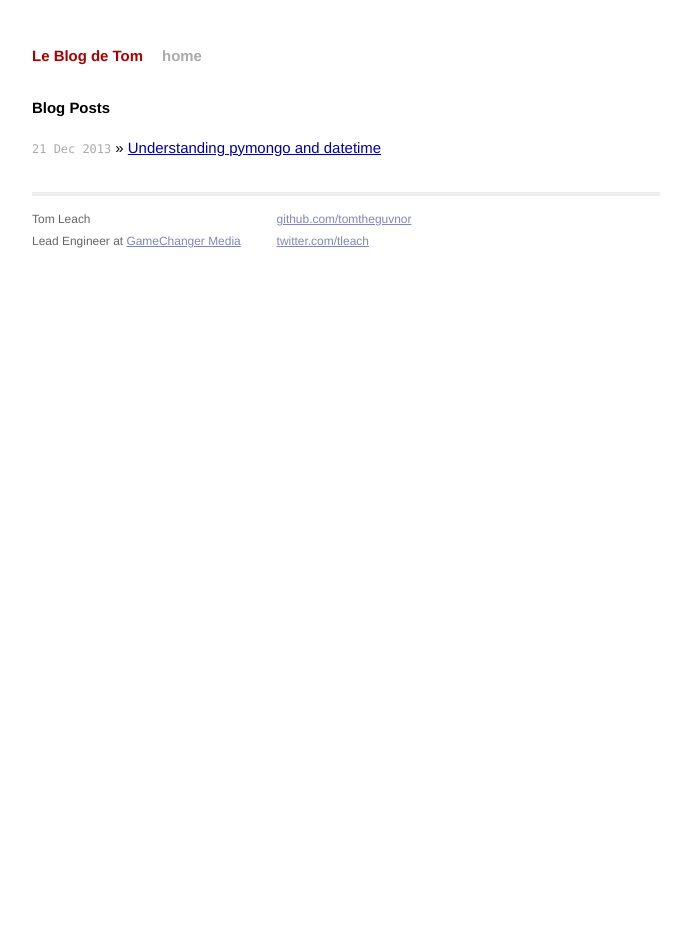
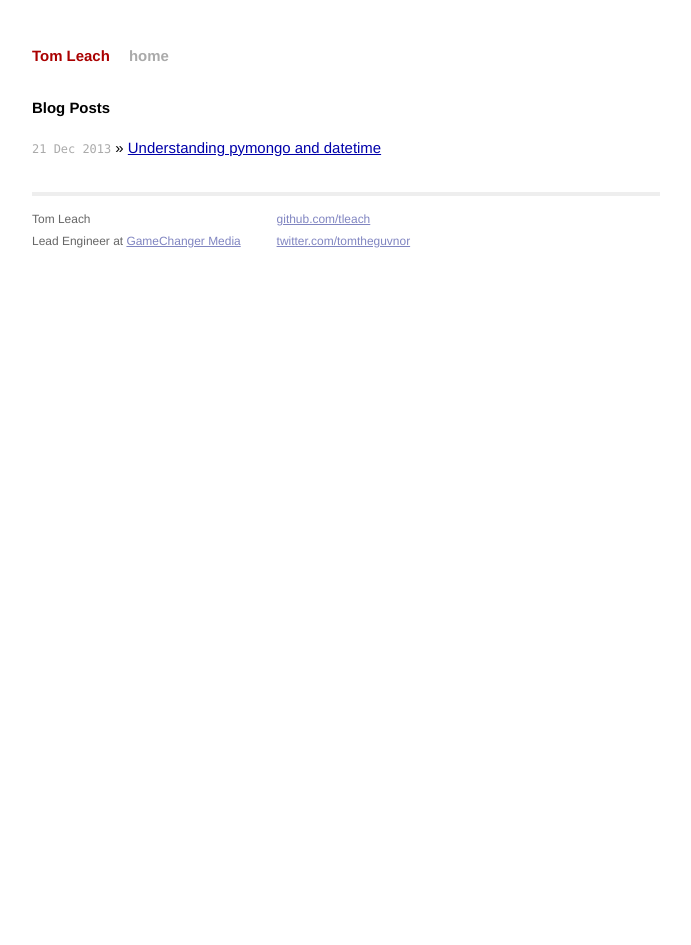
Before and after one commit to tleach/tleach.github.io, a Jekyll site: the page built from index.html, in a window 1280 px wide. Shown: the whole page, without its empty margins (294-985 px from the left). Built offline with Jekyll 4.4.1, drawn with Linux system fonts in a browser that asks for light colours; Markdown is read by kramdown in place of the engine named in the settings.

```diff
--- a/_config.yml
+++ b/_config.yml
@@ -1,3 +1,3 @@
-name: Le Blog de Tom
+name: Tom Leach
 markdown: redcarpet
 pygments: true
--- a/_layouts/default.html
+++ b/_layouts/default.html
@@ -32,8 +32,8 @@
             </div>
             <div class="contact">
               <p>
-                <a href="https://github.com/tomtheguvnor">github.com/tomtheguvnor</a><br />
-                <a href="https://twitter.com/tleach">twitter.com/tleach</a><br />
+                <a href="https://github.com/tomtheguvnor">github.com/tleach</a><br />
+                <a href="https://twitter.com/tleach">twitter.com/tomtheguvnor</a><br />
               </p>
             </div>
           </div>
--- a/index.html
+++ b/index.html
@@ -1,6 +1,6 @@
 ---
 layout: default
-title: Le Blog de Tom Leach
+title: Tom Leach
 ---
 
 <div id="home">
```
